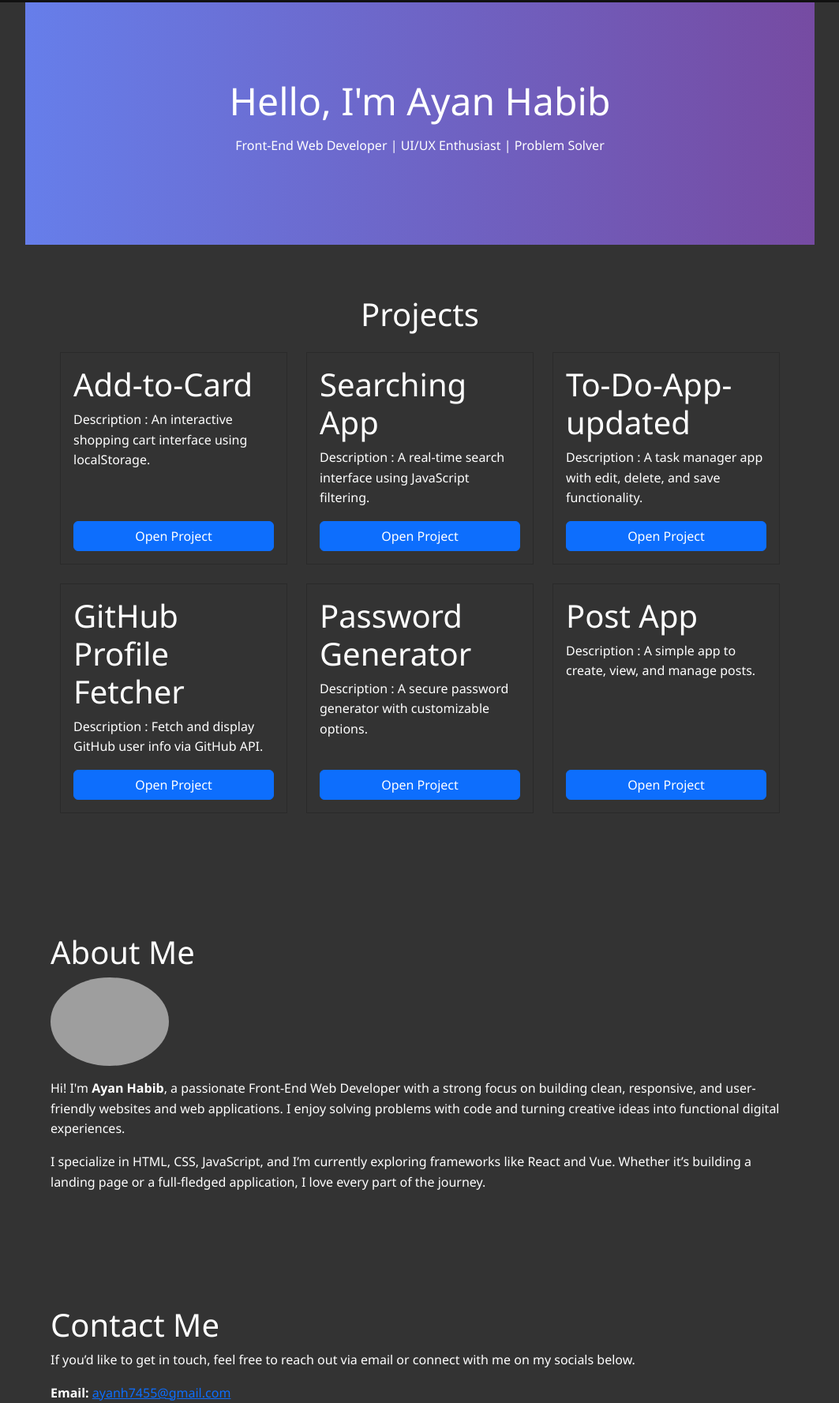
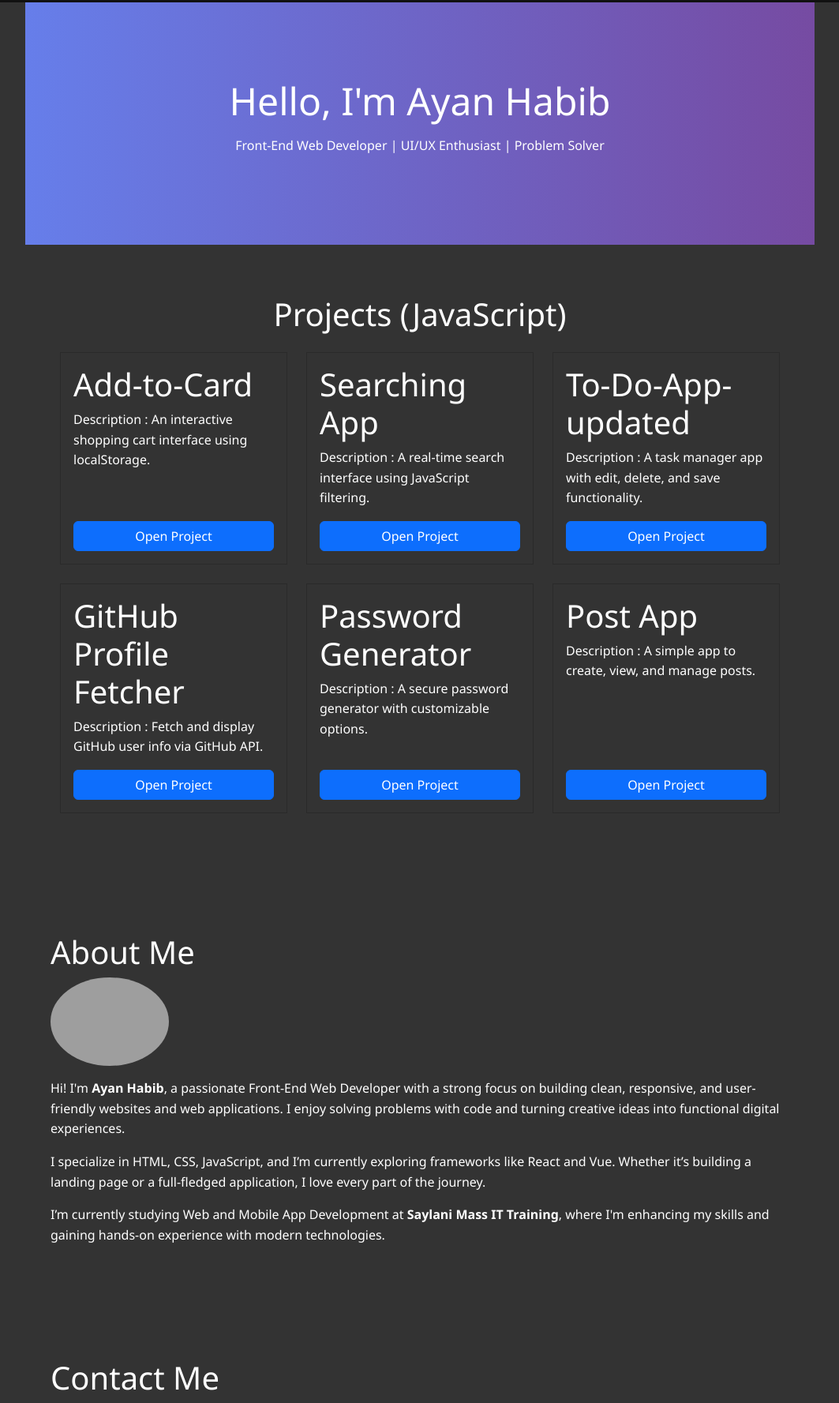
Before and after one commit to ayanhabib67/MyPortfolio, a plain HTML site: page index.html in a window 1280 px wide. Shown: the part 55-1832 px from the top of the page at 79% size, without its empty margins (108-1171 px from the left). Drawn offline with nearby package versions, Linux system fonts and the light colour scheme; grey boxes are pictures that could not be loaded.

Commit message:
Update index.html

```diff
--- a/index.html
+++ b/index.html
@@ -9,6 +9,7 @@
     rel="stylesheet"
     href="https://cdnjs.cloudflare.com/ajax/libs/animate.css/4.1.1/animate.min.css"
   />
+  <link href="https://fonts.googleapis.com/css2?family=Poppins:wght@400;600&display=swap" rel="stylesheet">
   <link rel="stylesheet" href="style.css">
 </head>
 <body>
@@ -18,7 +19,7 @@
         <div>
             <a href="#hero">Home</a>
             <a href="#about">About</a>
-            <a href="#products">Projects</a>
+            <a href="#projects">Projects</a>
             <a href="#contact">Contact</a>
       </div>
     </nav>
@@ -32,12 +33,12 @@
 
 
   <section id="projects">
-    <h1 class="text-center mb-4 animate__animated animate__flip">Projects</h1>
+    <h1 class="text-center mb-4 animate__animated animate__flip">Projects  (JavaScript)</h1>
+    <!-- <h1 class="text-center mb-4 animate__animated animate__flip">JavaScript</h1> -->
     <div class="container animate__animated animate__flip">
       <div class="row animate__animated animate__flip" id="cards"></div>
     </div>
   </section>
-
 
 
   <section id="about">
@@ -49,8 +50,10 @@
     <p>
       I specialize in HTML, CSS, JavaScript, and I’m currently exploring frameworks like React and Vue. Whether it’s building a landing page or a full-fledged application, I love every part of the journey.
     </p>
+    <p>
+      I’m currently studying Web and Mobile App Development at <strong>Saylani Mass IT Training</strong>, where I'm enhancing my skills and gaining hands-on experience with modern technologies.
+    </p>
   </section>
-
 
 
   <section id="contact">
@@ -74,6 +77,7 @@
     </p>
   </footer>
 
+  <script src="https://unpkg.com/sweetalert/dist/sweetalert.min.js"></script>
   <script src="app.js"></script>
 </body>
 </html>
```
